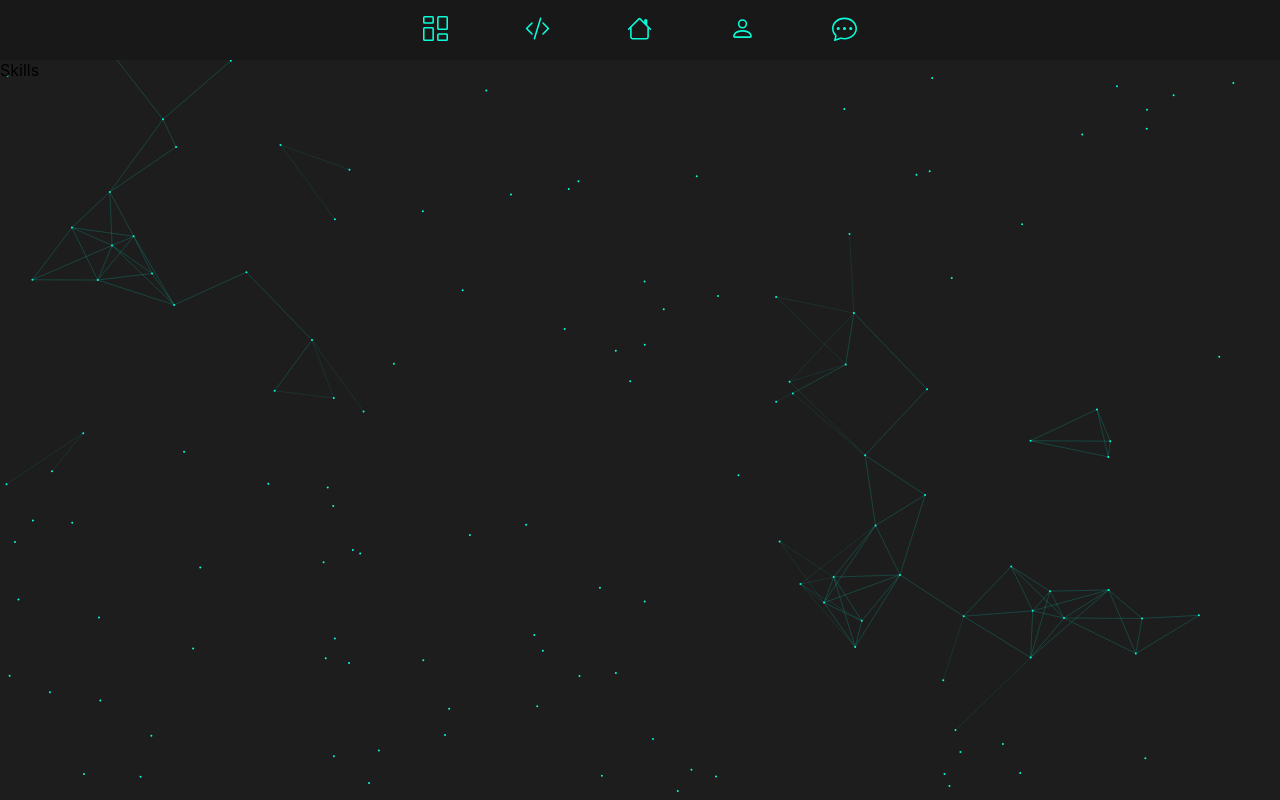
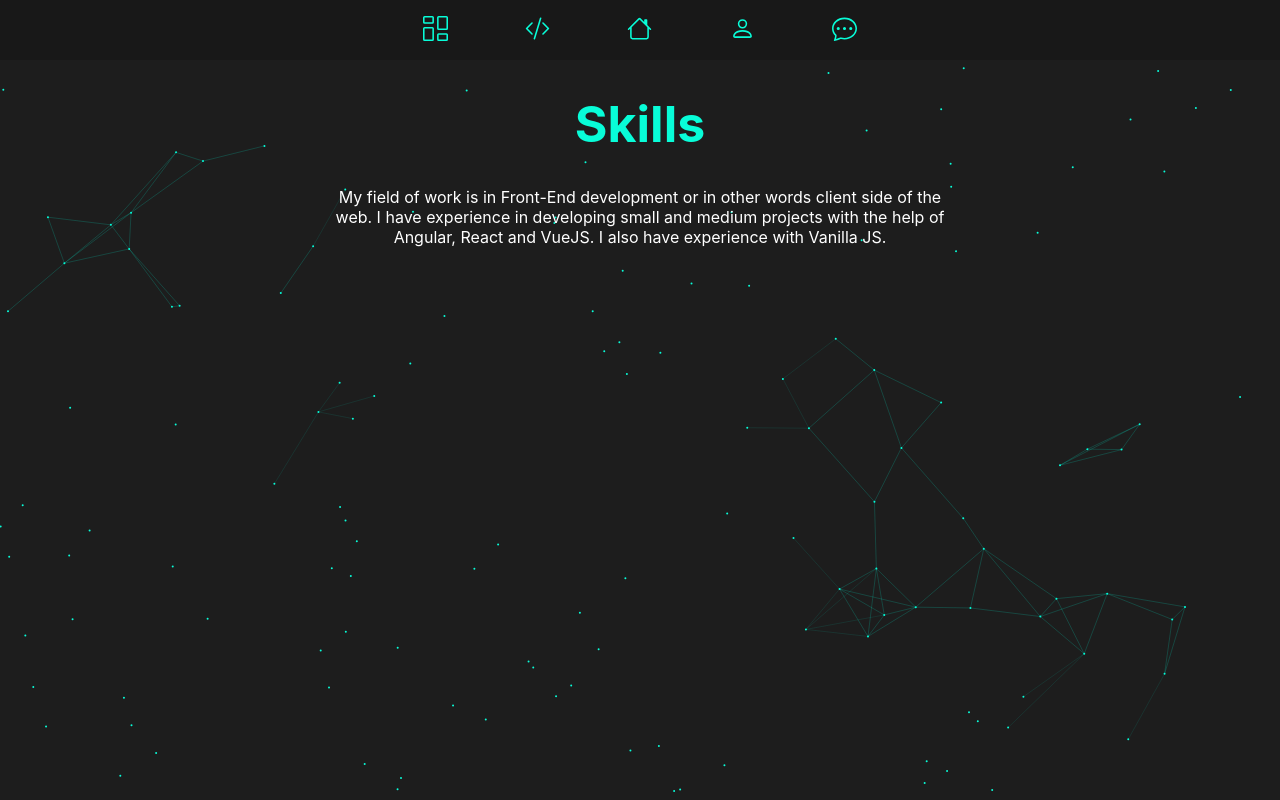
Before and after one commit to aleksandar9999a/experience-portfolio, a React (Create React App) app: page /skills in a window 1280 px wide. Built offline with nearby package versions, Linux system fonts and the light colour scheme.

Commit message:
Added skillsResume, styles

```diff
--- /dev/null
+++ b/src/components/skills/Skills.css
@@ -0,0 +1,32 @@
+.skills {
+    height: 80vh;
+    display: flex;
+    justify-content: center;
+}
+
+.skills-title {
+    width: 50%;
+    height: 30%;
+    text-align: center;
+}
+
+.skills-title-inside {
+    width: 50%;
+}
+
+.skills-title-text {
+
+    color: #08fdd8;
+    font-size: 50px;
+}
+
+.skills-title-headline {
+    color: white;
+}
+
+
+@media screen and (max-width: 780px) {
+    .skills-section {
+        width: 50%;
+    }
+}
--- a/src/components/skills/Skills.tsx
+++ b/src/components/skills/Skills.tsx
@@ -1,9 +1,19 @@
 import React from 'react';
+import './Skills.css';
+
+const skillsResume = `
+My field of work is in Front-End development or in other words client side of the web.
+I have experience in developing small and medium projects with the help of Angular, React and VueJS.
+I also have experience with Vanilla JS.
+`
 
 function Skills() {
   return (
-    <div>
-        Skills
+    <div className="skills">
+      <div className="skills-title">
+        <h1 className="skills-title-text">Skills</h1>
+        <p className="skills-title-headline">{skillsResume}</p>
+      </div>
     </div>
   );
 }
```
